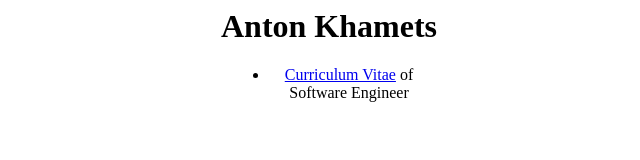
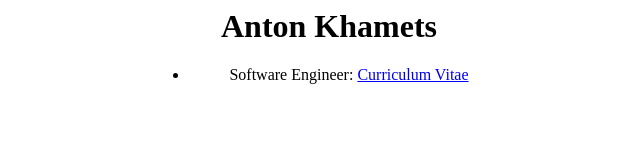
Before and after one commit to colorfulfool/colorfulfool.github.io, a plain HTML site: page index.html in a window 1280 px wide. Shown: the whole page, without its empty margins (311-951 px from the left). Drawn offline with Linux system fonts and the light colour scheme.

Commit message:
Update index.html

```diff
--- a/index.html
+++ b/index.html
@@ -4,7 +4,7 @@
 
 <div style="width: 100%; text-align: center;">
   <h1>Anton Khamets</h1>
-  <ul style="width: 20ch; margin: auto;">
-    <li><a href="/cv/">Curriculum Vitae</a> of Software Engineer</li>
+  <ul style="width: 40ch; margin: auto;">
+    <li>Software Engineer: <a href="/cv/">Curriculum Vitae</a></li>
   </ul>
 </div>
```
